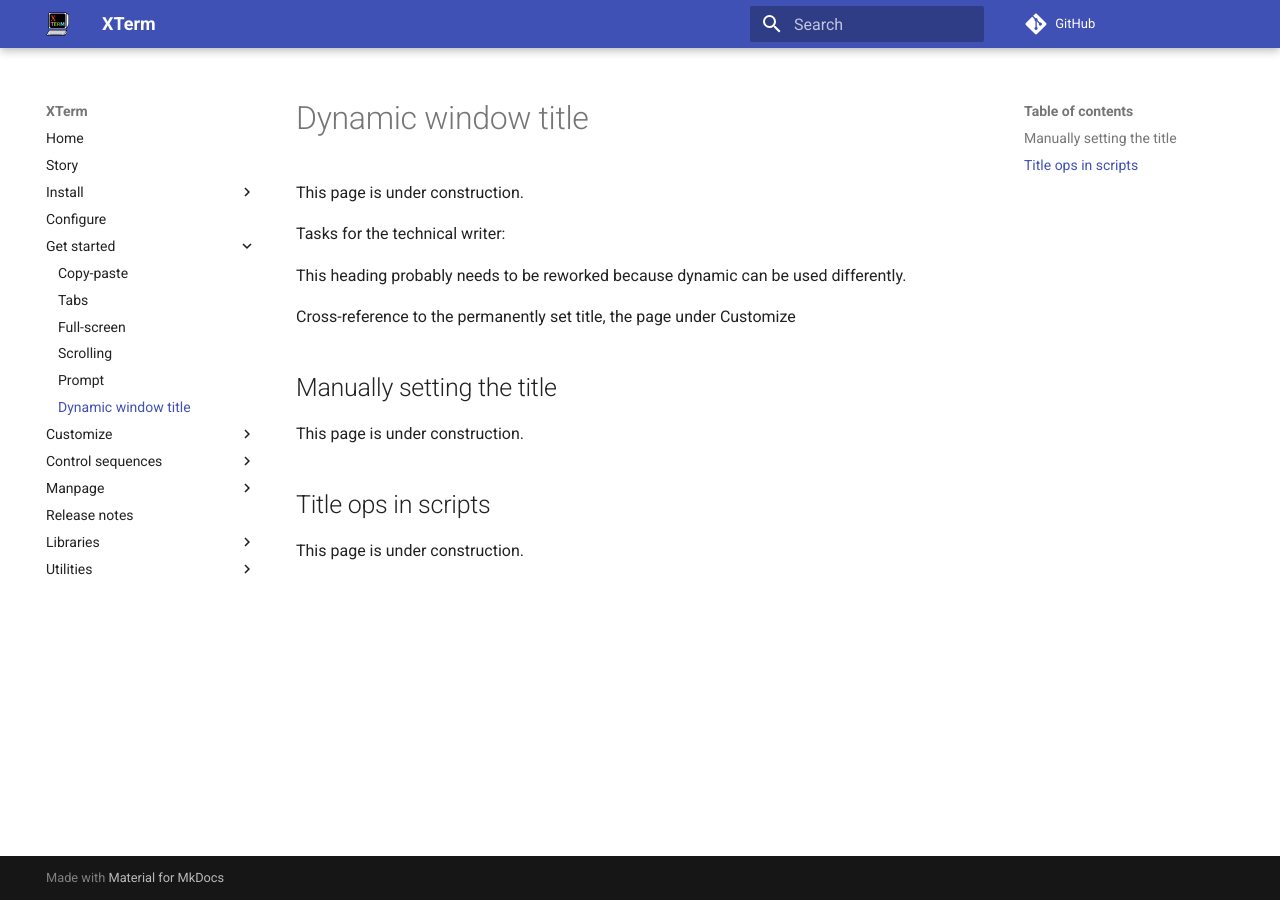
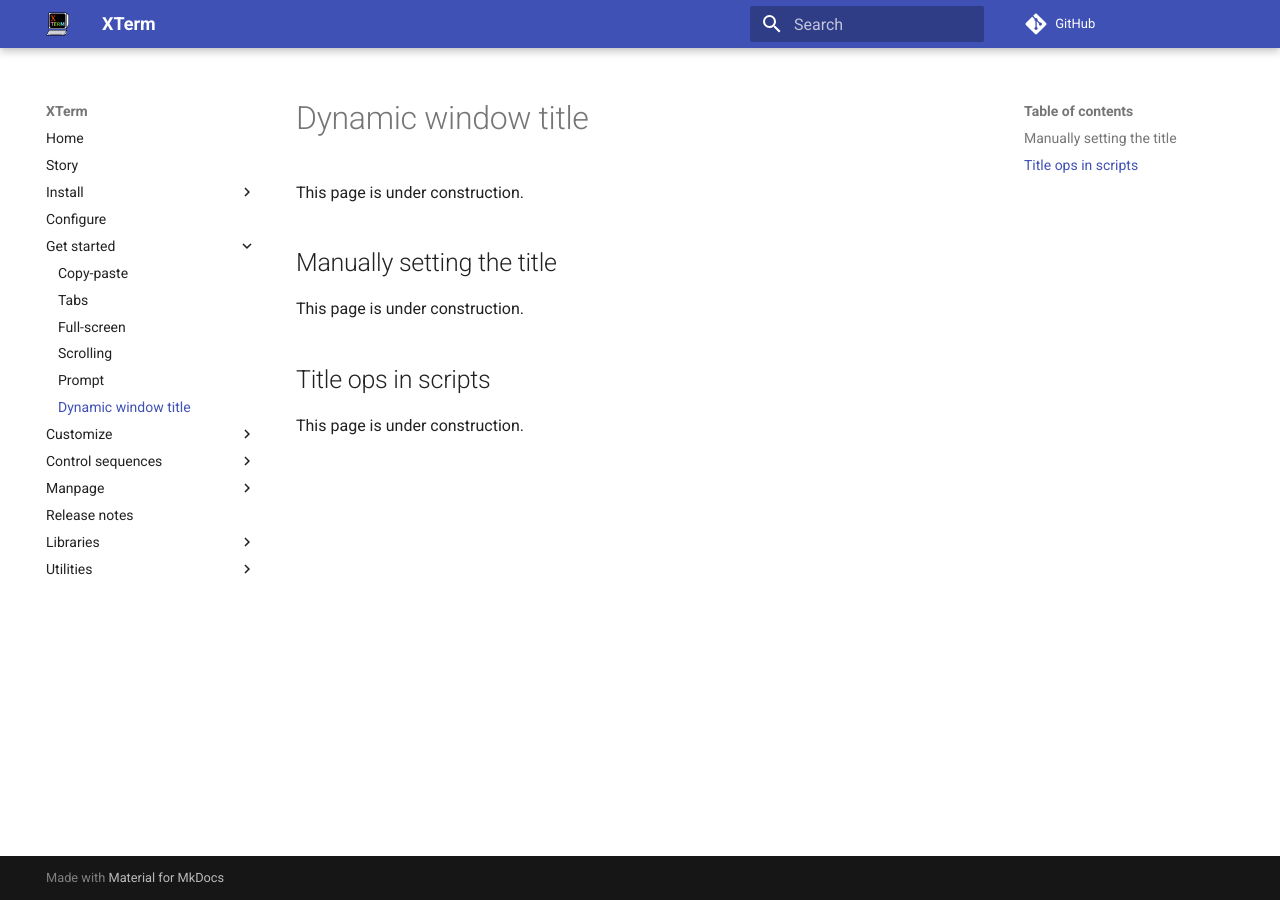
Before and after one commit to xterm-x11/docs, an MkDocs documentation site: the page built from docs/dynamic-window-title.md, in a window 1280 px wide. Built offline with MkDocs 1.6.1 and Material for MkDocs 9.7.7, drawn with Linux system fonts in a browser that asks for light colours; comment, search, counter and statistics services are not loaded.

Commit message:
Update dynamic-window-title.md

```diff
--- a/docs/dynamic-window-title.md
+++ b/docs/dynamic-window-title.md
@@ -1,12 +1,6 @@
 # Dynamic window title
 
 This page is under construction.
-
-Tasks for the technical writer:
-
-This heading probably needs to be reworked because dynamic can be used differently.
-
-Cross-reference to the permanently set title, the page under Customize
 
 ## Manually setting the title
 
```
